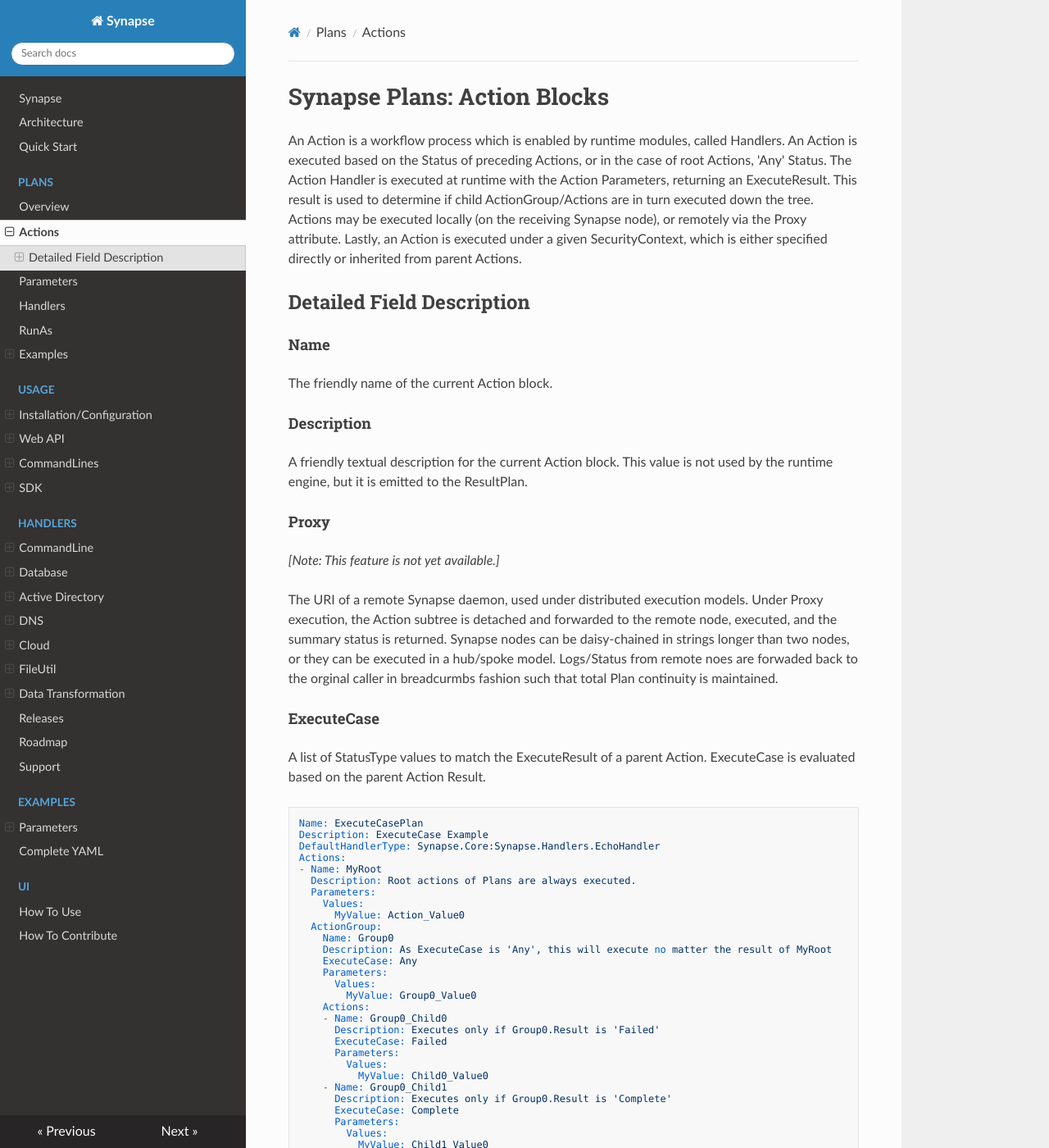
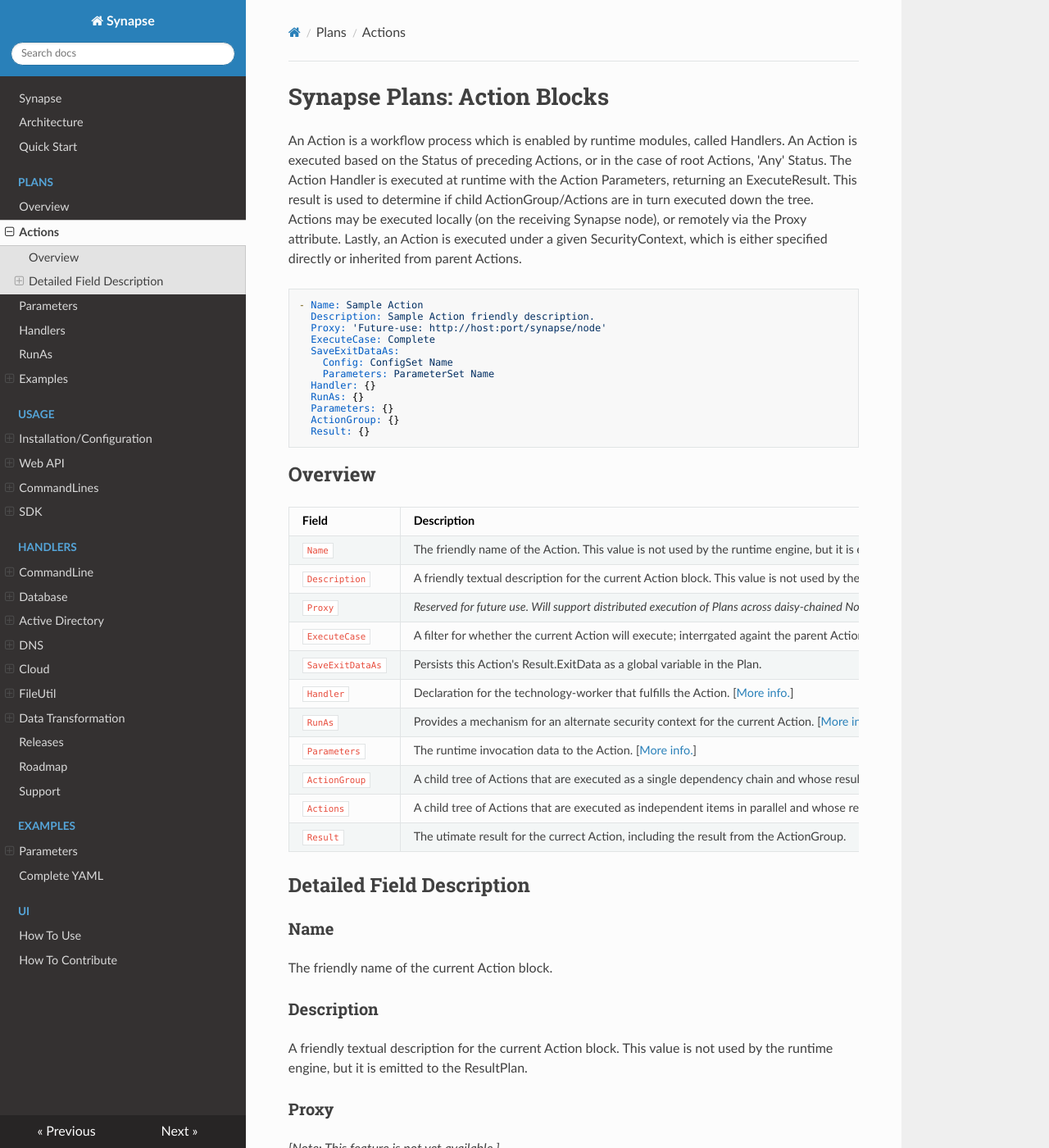
Before and after one commit to SynapseProject/synapse.docs, an MkDocs documentation site: the page built from docs/plans/actions/index.md, in a window 1280 px wide and 1400 px high. Shown: the whole window at 82% size. Built offline with MkDocs 1.6.1, drawn with Linux system fonts in a browser that asks for light colours; nearby versions of some CDN libraries; old or Windows-style settings are respelled for this version of MkDocs; some of the changed text lies outside the part shown.

Commit message:
updates to Actions doc

````diff
--- a/docs/plans/actions/index.md
+++ b/docs/plans/actions/index.md
@@ -2,26 +2,58 @@
 
 An Action is a workflow process which is enabled by runtime modules, called Handlers.  An Action is executed based on the Status of preceding Actions, or in the case of root Actions, 'Any' Status.  The Action Handler is executed at runtime with the Action Parameters, returning an ExecuteResult.  This result is used to determine if child ActionGroup/Actions are in turn executed down the tree.  Actions may be executed locally (on the receiving Synapse node), or remotely via the Proxy attribute.  Lastly, an Action is executed under a given SecurityContext, which is either specified directly or inherited from parent Actions.
 
+```yaml
+- Name: Sample Action
+  Description: Sample Action friendly description.
+  Proxy: 'Future-use: http://host:port/synapse/node'
+  ExecuteCase: Complete
+  SaveExitDataAs:
+    Config: ConfigSet Name
+    Parameters: ParameterSet Name
+  Handler: {}
+  RunAs: {}
+  Parameters: {}
+  ActionGroup: {}
+  Result: {}
+```
+
+## Overview
+
+|Field | Description
+|-|-
+|`Name`|The friendly name of the Action.  This value is not used by the runtime engine, but it is emitted to the ResultPlan.
+|`Description`|A friendly textual description for the current Action block.  This value is not used by the runtime engine, but it is emitted to the ResultPlan.
+|`Proxy`|_Reserved for future use.  Will support distributed execution of Plans across daisy-chained Nodes._
+|`ExecuteCase`|A filter for whether the current Action will execute; interrgated againt the parent Action's Result.Status.
+|`SaveExitDataAs`|Persists this Action's Result.ExitData as a global variable in the Plan.
+|`Handler`|Declaration for the technology-worker that fulfills the Action. [[More info.](/plans/handlers/ "Handlers")]
+|`RunAs`|Provides a mechanism for an alternate security context for the current Action. [[More info.](/plans/runas/ "RunAs")]
+|`Parameters`|The runtime invocation data to the Action.  [[More info.](/plans/parms/ "Parameters")]
+|`ActionGroup`|A child tree of Actions that are executed as a single dependency chain and whose results are combined and returned as a single Action(Group).Result.Status.
+|`Actions`|A child tree of Actions that are executed as independent items in parallel and whose results are returned as a individual Action.Result.Status values.  Each of these Results is ultimately combined into the currents Actions Result.BranchStatus.
+|`Result`|The utimate result for the currect Action, including the result from the ActionGroup.
+
+
 ## Detailed Field Description
 
-#### Name
+### Name
 The friendly name of the current Action block.
 
-#### Description
+### Description
 A friendly textual description for the current Action block.  This value is not used by the runtime engine, but it is emitted to the ResultPlan.
 
-#### Proxy
+### Proxy
 *[Note: This feature is not yet available.]*
 
 The URI of a remote Synapse daemon, used under distributed execution models.  Under Proxy execution, the Action subtree is detached and forwarded to the remote node, executed, and the summary status is returned.  Synapse nodes can be daisy-chained in strings longer than two nodes, or they can be executed in a hub/spoke model.  Logs/Status from remote noes are forwaded back to the orginal caller in breadcurmbs fashion such that total Plan continuity is maintained.
 
-#### ExecuteCase
+### ExecuteCase
 A list of StatusType values to match the ExecuteResult of a parent Action.  ExecuteCase is evaluated based on the parent Action Result.
 
 ```yaml
 Name: ExecuteCasePlan
 Description: ExecuteCase Example
-DefaultHandlerType: Synapse.Core:Synapse.Handlers.EchoHandler
+DefaultHandlerType: Synapse.Core:EchoHandler
 Actions:
 - Name: MyRoot
   Description: Root actions of Plans are always executed.
@@ -69,24 +101,38 @@ Actions:
 <img alt="Synapse Action ExecuteCase Flowchart" src="../../../img/action_executeCaseFlowchart.png" />
 </p>
 
-#### Handler
+### SaveExitDataAs
+Persists this Action's Result.ExitData as a global variable in the Plan, thus making it available to descendent Actions' Config/Parameters sections via ParameterInfo.InheritFrom or ForEach.ParameterSource.
+
+```yaml
+  SaveExitDataAs:
+    Config: ConfigSet Name
+    Parameters: ParameterSet Name
+```
+
+|Name|Type/Value|Required|Description
+|-|-|-|-
+|Source|String|No|The key name for ExitData values when persisted on the global Configs list.
+|Target|String|No|The key name for ExitData values when persisted on the global Parameters. list.
+
+### Handler
 Declares the library to support executing the Action.  Detailed information on Handlers can be found [here](/plans/handlers/ "Handlers").
 
-#### Parameters
-Declares the ParameterInfo block used when invoking the Action.  Detailed information on Handlers can be found [here](/plans/parms/detail/ "Parameters").
+### Parameters
+Declares the ParameterInfo block used when invoking the Action.  Detailed information on Handlers can be found [here](/plans/parms/ "Parameters").
 
-#### ActionGroup
+### ActionGroup
 A grouping mechanism for a child branch of Actions. For a given parent Action, its ActionGroup must complete before child Actions are executed; the ExecuteResult from ActionGroup will be used to filter child Actions.  ActionGroups provide a mechanism for ensuring a subset of actions complete before continuing to further descendent Actions.  Any Action, including the ActionGroup itself, can host an ActionGroup.
 
 In the graphic above, MyRoot hosts an ActionGroup named Group0.  The execution order will be MyRoot --> Group0 --> Group0_Child[x] (filtered on Group0 Result) ==> MyRoot_Child (filtered on the status of MyRoot, as propagated upwardly from Group0_Child[x] --> Group0 --> MyRoot).
 
-#### Actions
+### Actions
 The list of child Actions.  Sibling Action nodes are executed in parallel and carry independent status (node status).  The highest status value of a sibling set is propagated upward as the Result.BranchStatus.
 
-#### RunAs
+### RunAs
 The Action-level SecurityContext, overrides Plan-level declaration.
 
-#### Result
+### Result
 Holds the post-execution result of the Action. Rolls-up child execution results to the highest StatusType. Includes runtime PId, Status, ExitData.
 
 - Status: The local, node status.  This status is used for filtering execution of child Actions.
@@ -115,5 +161,5 @@ Result:
 <img alt="Synapse Action Result.Status Propagation" src="../../../img/action_ResultStatusPropagation.png" />
 </p>
 
-#### InstanceId
+### InstanceId
 Local runtime identifier for an Action, used for tracking status in the local database.
````
